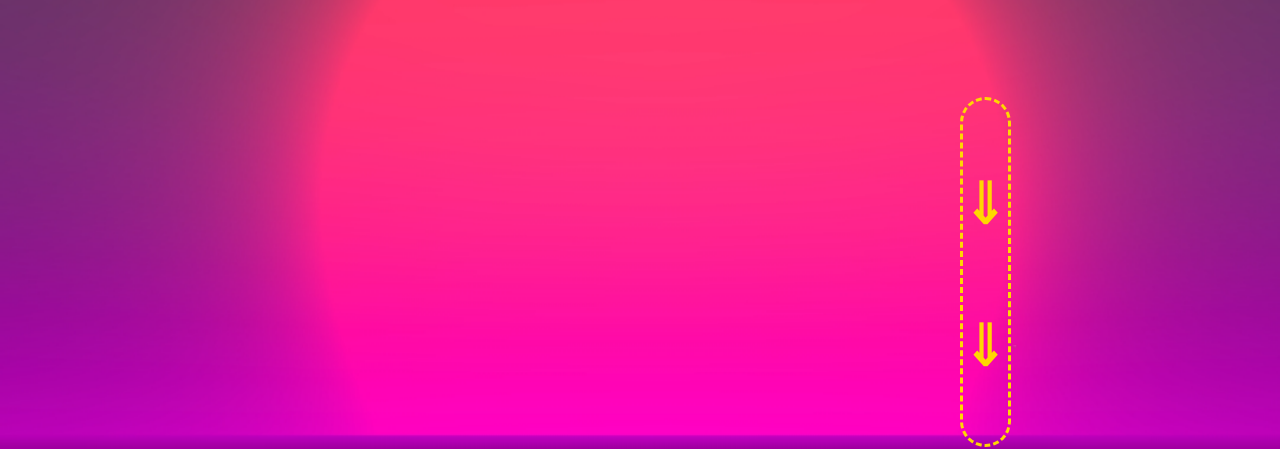
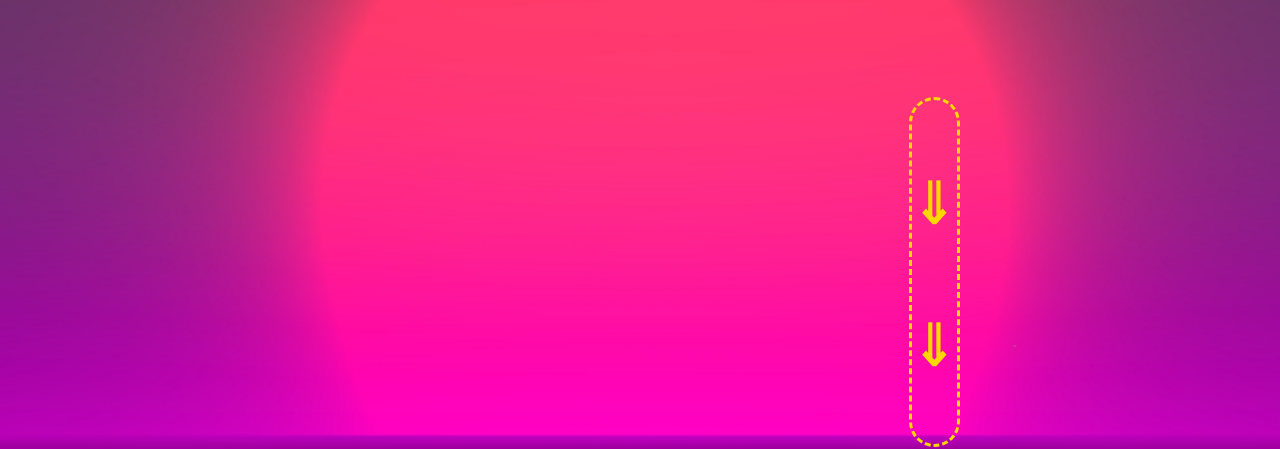
Before and after one commit to AhmedSamyRGE/AhmedSamyRGE.github.io, a plain HTML site: page index.html in a window 1280 px wide. Shown: the part 359-808 px from the top of the page. Drawn offline with Linux system fonts and the light colour scheme.

Commit message:
Update style.css

```diff
--- a/style.css
+++ b/style.css
@@ -85,7 +85,7 @@ header {
     .banner footer {
         position: relative;
         top: calc(100vh - 500px);
-        left: calc(100vw *0.75 );
+        left: calc(100vw *0.71 );
         margin: 0px 0px 0px 0px;
         padding: 0px 0px 0px 0px;
         display: inline-block;
```
